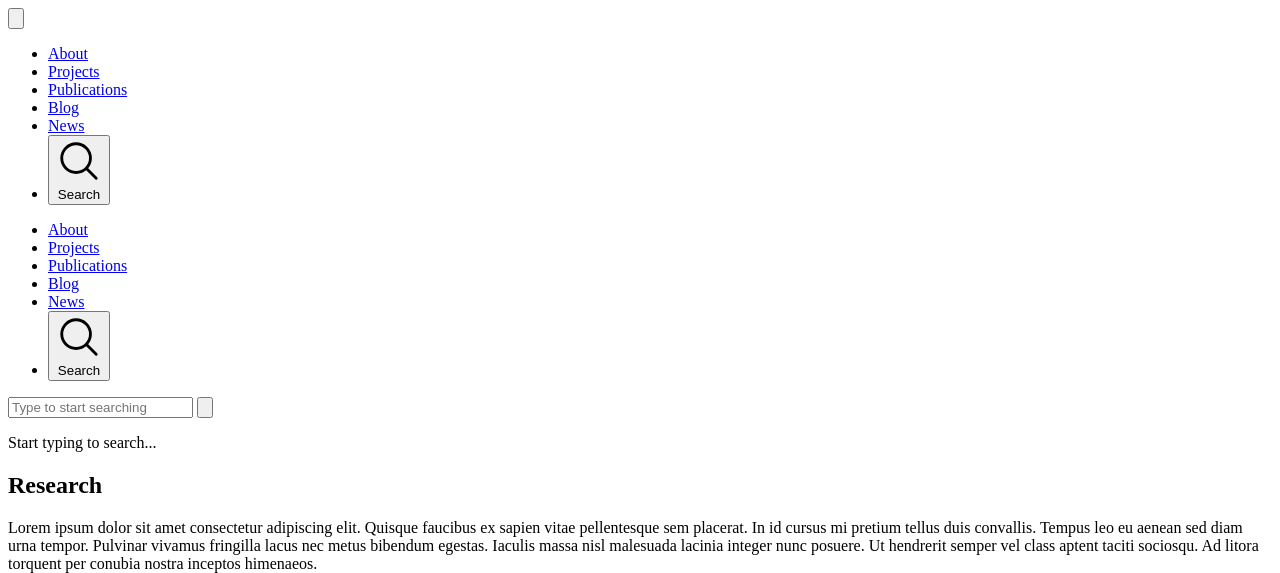
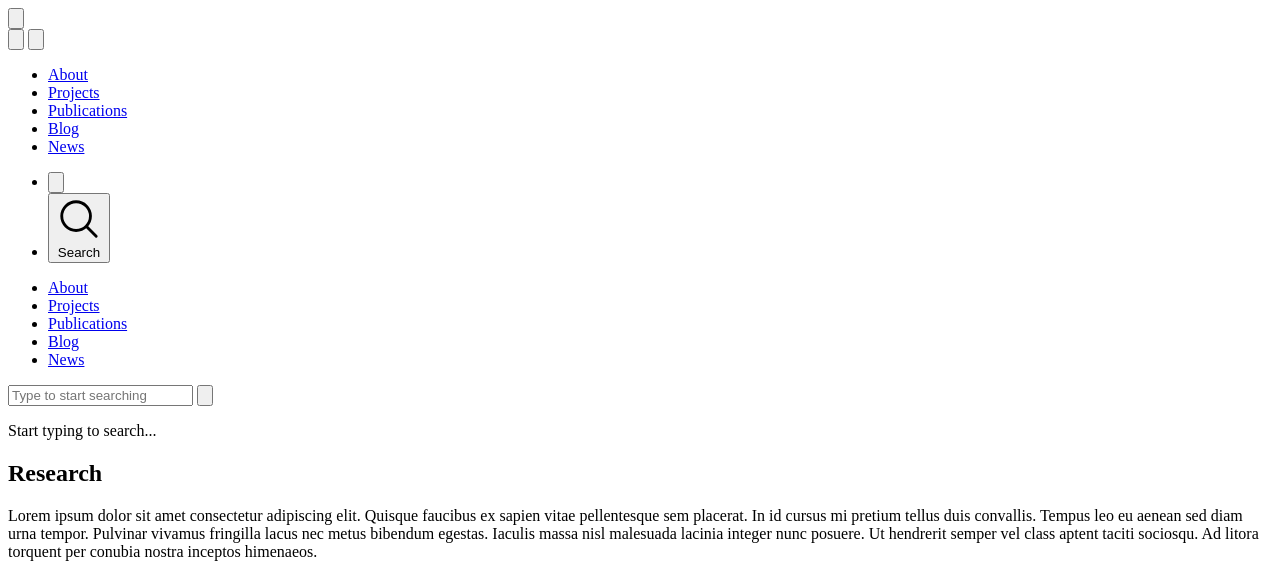
Before and after one commit to j0m0k0/jekyll-theme-merida, a Jekyll site: the page built from _pages/publications.md, in a window 1280 px wide, cut to the strip 0-573 px from the top of the page. Built offline with Jekyll 4.4.1, drawn with Linux system fonts in a browser that asks for light colours; a script that is not in the unit is left out.

Commit message:
Add theme switch button to navbar and minor navbar improvements

```diff
--- a/_includes/navbar.html
+++ b/_includes/navbar.html
@@ -4,6 +4,7 @@
 
     <div class="flex items-center justify-between py-2">
 
+      <div class="flex w-full items-center justify-between md:w-auto">
         <!-- Hamburger Button -->
         <button class="hover:cursor-pointer md:hidden rounded text-4xl" id="menu-btn">
           <svg class="size-10 stroke-blue-300" fill="none" stroke="currentColor" stroke-width="1.5" viewBox="0 0 24 24" xmlns="http://www.w3.org/2000/svg">
@@ -11,8 +12,22 @@
           </svg>
         </button>
 
+        <div class="flex items-center gap-1 md:hidden">
+          <button class="theme-toggle flex items-center justify-center p-2 rounded text-white hover:text-blue-300 hover:cursor-pointer" aria-label="Toggle theme">
+            <span class="theme-toggle-icon size-4" aria-hidden="true"></span>
+          </button>
+
+          <button class="search-open flex items-center justify-center p-2 rounded text-white hover:text-blue-300 hover:cursor-pointer" aria-label="Search">
+            <svg class="size-4" fill="none" stroke="currentColor" stroke-width="1.5" viewBox="0 0 24 24" aria-hidden="true">
+              <path d="m21 21-5.197-5.197m0 0A7.5 7.5 0 1 0 5.196 5.196a7.5 7.5 0 0 0 10.607 10.607Z" stroke-linecap="round" stroke-linejoin="round"/>
+            </svg>
+          </button>
+        </div>
+      </div>
+
       <!-- Desktop Menu -->
-      <ul class="hidden md:flex items-center space-x-6">
+      <div class="hidden md:flex md:flex-1 md:items-center md:justify-between">
+        <ul class="flex items-center space-x-6">
           {% if site.data.menu %}
             {% for item in site.data.menu.items %}
             <li>
@@ -23,6 +38,15 @@
             </li>
             {% endfor %}
           {% endif %}
+        </ul>
+
+        <ul class="flex items-center space-x-2">
+          <!-- Theme Toggle -->
+          <li>
+            <button class="theme-toggle flex items-center gap-2 p-2 rounded text-white hover:text-blue-300 hover:cursor-pointer" aria-label="Toggle theme">
+              <span class="theme-toggle-icon size-4" aria-hidden="true"></span>
+            </button>
+          </li>
 
           <!-- Search Icon -->
           <li>
@@ -34,6 +58,7 @@
             </button>
           </li>
         </ul>
+      </div>
 
 
     </div>
@@ -51,15 +76,6 @@
         {% endfor %}
       {% endif %}
 
-      <!-- Search -->
-      <li>
-        <button class="text-white search-open flex items-center gap-2 p-2 rounded text-black hover:text-blue-500 hover:cursor-pointer">
-          <svg class=" size-4" fill="none" stroke="currentColor" stroke-width="1.5" viewBox="0 0 24 24">
-            <path d="m21 21-5.197-5.197m0 0A7.5 7.5 0 1 0 5.196 5.196a7.5 7.5 0 0 0 10.607 10.607Z" stroke-linecap="round" stroke-linejoin="round"/>
-          </svg>
-          Search
-        </button>
-      </li>
     </ul>
 
 
--- a/_includes/post-body.html
+++ b/_includes/post-body.html
@@ -1,4 +1,5 @@
 <script src="/assets/scripts/navbar.js"></script>
+<script src="/assets/scripts/theme-switch.js"></script>
 <script src="/assets/scripts/copy-code.js"></script>
 <script src="/assets/scripts/without-prose.js"></script>
 <script src="/assets/scripts/table-wrapper.js"></script>
--- a/_layouts/base.html
+++ b/_layouts/base.html
@@ -1,5 +1,5 @@
 <!DOCTYPE html>
-<html lang="{{ site.lang | default: "en-US" }}">
+<html lang="{{ site.lang | default: "en-US" }} data-theme="system">
   <!-- Headers   -->
   <head>
     <meta name="viewport" content="width=device-width, initial-scale=1">
--- /dev/null
+++ b/assets/scripts/theme-switch.js
@@ -0,0 +1,117 @@
+const themeIcons = {
+  light: `
+    <svg aria-hidden="true" class="size-4" fill="none" stroke="currentColor" stroke-width="1.5" viewBox="0 0 24 24" xmlns="http://www.w3.org/2000/svg">
+      <path d="M12 3v2.25m6.364.386-1.591 1.591M21 12h-2.25m-.386 6.364-1.591-1.591M12 18.75V21m-4.773-4.227-1.591 1.591M5.25 12H3m4.227-4.773L5.636 5.636M15.75 12a3.75 3.75 0 1 1-7.5 0 3.75 3.75 0 0 1 7.5 0Z" stroke-linecap="round" stroke-linejoin="round" />
+    </svg>
+  `,
+  dark: `
+    <svg aria-hidden="true" class="size-4" fill="none" stroke="currentColor" stroke-width="1.5" viewBox="0 0 24 24" xmlns="http://www.w3.org/2000/svg">
+      <path d="M21.752 15.002A9.72 9.72 0 0 1 18 15.75c-5.385 0-9.75-4.365-9.75-9.75 0-1.33.266-2.597.748-3.752A9.753 9.753 0 0 0 3 11.25C3 16.635 7.365 21 12.75 21a9.753 9.753 0 0 0 9.002-5.998Z" stroke-linecap="round" stroke-linejoin="round" />
+    </svg>
+  `,
+  system: `
+    <svg aria-hidden="true" class="size-4" fill="none" stroke="currentColor" stroke-width="1.5" viewBox="0 0 24 24" xmlns="http://www.w3.org/2000/svg">
+      <path d="M9 17.25v1.007a3 3 0 0 1-.879 2.122L7.5 21h9l-.621-.621A3 3 0 0 1 15 18.257V17.25m6-12V15a2.25 2.25 0 0 1-2.25 2.25H5.25A2.25 2.25 0 0 1 3 15V5.25m18 0A2.25 2.25 0 0 0 18.75 3H5.25A2.25 2.25 0 0 0 3 5.25m18 0V12a2.25 2.25 0 0 1-2.25 2.25H5.25A2.25 2.25 0 0 1 3 12V5.25" stroke-linecap="round" stroke-linejoin="round" />
+    </svg>
+  `,
+};
+
+const themeOrder = ["system", "light", "dark"];
+const themeNames = {
+  system: "System",
+  light: "Light",
+  dark: "Dark",
+};
+
+function normalizeTheme(theme) {
+  if (theme === "default") {
+    return "system";
+  }
+
+  if (themeOrder.includes(theme)) {
+    return theme;
+  }
+
+  return "system";
+}
+
+function getStoredTheme() {
+  try {
+    return localStorage.getItem("theme");
+  } catch {
+    return null;
+  }
+}
+
+function setStoredTheme(theme) {
+  try {
+    localStorage.setItem("theme", theme);
+  } catch {
+    // Ignore storage failures and keep the in-memory state only.
+  }
+}
+
+function getResolvedTheme(theme) {
+  if (theme !== "system") {
+    return theme;
+  }
+
+  return window.matchMedia("(prefers-color-scheme: dark)").matches ? "dark" : "light";
+}
+
+function applyTheme(theme) {
+  const normalizedTheme = normalizeTheme(theme);
+  const root = document.documentElement;
+  const resolvedTheme = getResolvedTheme(normalizedTheme);
+
+  root.dataset.theme = normalizedTheme;
+  root.style.colorScheme = resolvedTheme;
+
+  document.querySelectorAll(".theme-toggle").forEach((button) => {
+    const icon = button.querySelector(".theme-toggle-icon");
+
+    if (icon) {
+      icon.innerHTML = themeIcons[normalizedTheme];
+    }
+
+    button.setAttribute("aria-label", `${themeNames[normalizedTheme]} Theme`);
+    button.setAttribute("title", `${themeNames[normalizedTheme]} Theme`);
+  });
+
+  return normalizedTheme;
+}
+
+function initThemeSwitch() {
+  const root = document.documentElement;
+  const initialTheme = normalizeTheme(getStoredTheme() || root.dataset.theme);
+  let currentTheme = applyTheme(initialTheme);
+
+  document.querySelectorAll(".theme-toggle").forEach((button) => {
+    button.addEventListener("click", () => {
+      const currentIndex = themeOrder.indexOf(currentTheme);
+      const nextTheme = themeOrder[(currentIndex + 1) % themeOrder.length];
+
+      currentTheme = applyTheme(nextTheme);
+      setStoredTheme(currentTheme);
+    });
+  });
+
+  const mediaQuery = window.matchMedia("(prefers-color-scheme: dark)");
+  const handleSystemThemeChange = () => {
+    if (normalizeTheme(root.dataset.theme) === "system") {
+      applyTheme("system");
+    }
+  };
+
+  if (typeof mediaQuery.addEventListener === "function") {
+    mediaQuery.addEventListener("change", handleSystemThemeChange);
+  } else if (typeof mediaQuery.addListener === "function") {
+    mediaQuery.addListener(handleSystemThemeChange);
+  }
+}
+
+if (document.readyState === "loading") {
+  document.addEventListener("DOMContentLoaded", initThemeSwitch);
+} else {
+  initThemeSwitch();
+}
```
Lines whose indentation alone changed are shown as unchanged.
